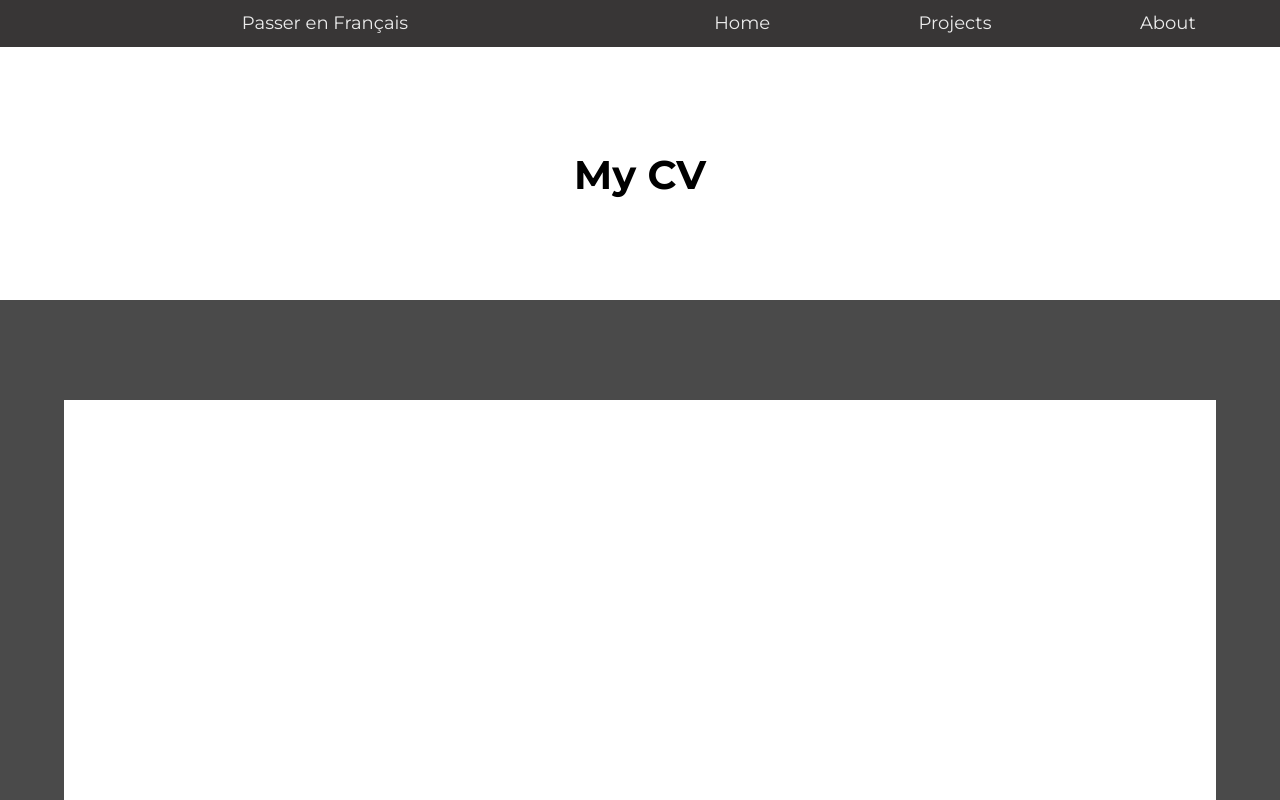
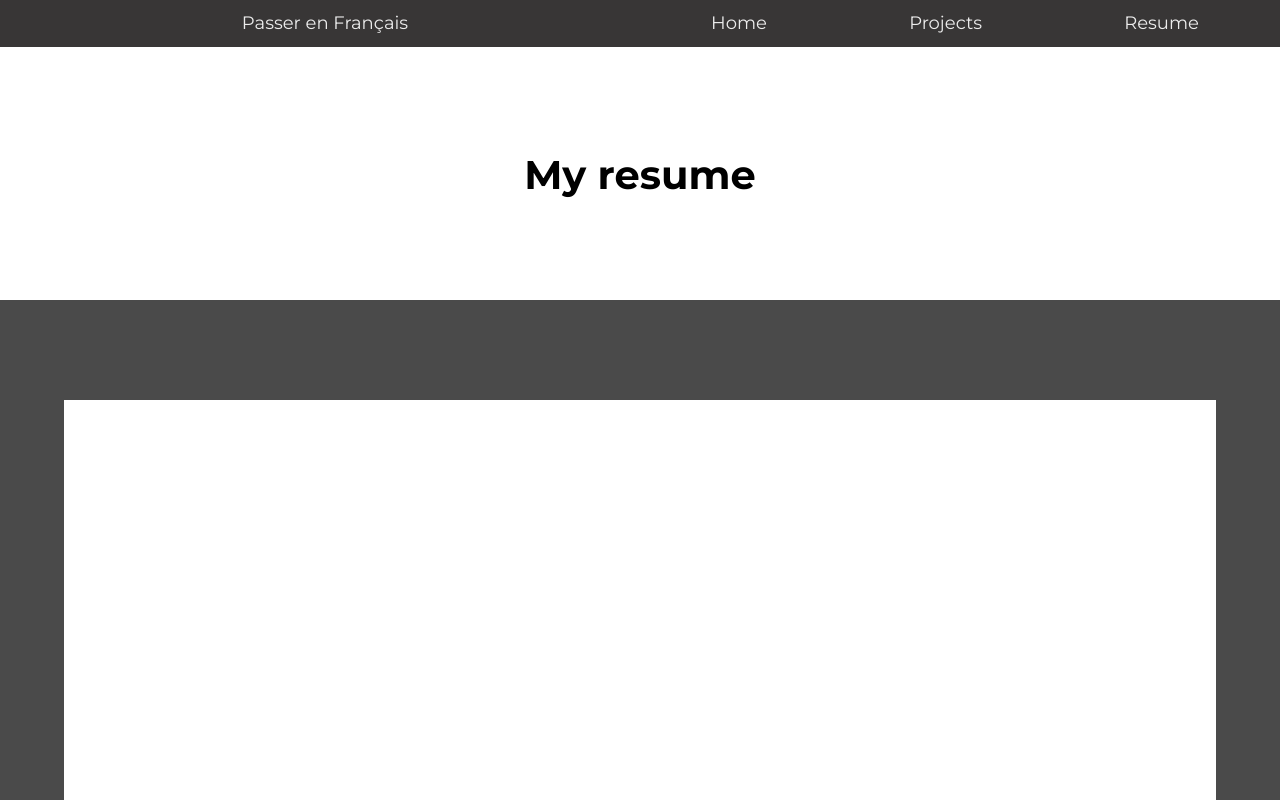
Before and after one commit to lucas-bertinchamp/portfolio, a Next.js app: page /en/cv in a window 1280 px wide. Shown: the top 800 px of the page. Built offline with nearby package versions, Linux system fonts and the light colour scheme.

Commit message:
resume updated

```diff
--- a/app/[lang]/cv/page.js
+++ b/app/[lang]/cv/page.js
@@ -3,14 +3,11 @@ import { useState } from "react";
 import "./cvpage.css";
 
 export default function CvPage({ params: { lang } }) {
-  const cvPath =
-    lang === "en"
-      ? "/pdf/cv/LucasBertinchampCV-EN.pdf"
-      : "/pdf/cv/LucasBertinchampCV-FR.pdf";
+  const cvPath = "/pdf/cv/Lucas_Bertinchamp_CV.pdf";
 
   return (
     <div className="all-box">
-      <div className="cv-header">{lang === "en" ? "My CV" : "Mon CV"}</div>
+      <div className="cv-header">{lang === "en" ? "My resume" : "Mon CV"}</div>
       <div className="cv-box">
         <iframe src={cvPath} className="cv" />
       </div>
--- a/components/navbar.js
+++ b/components/navbar.js
@@ -9,7 +9,7 @@ export default function Navbar({ params: { lang } }) {
 
   let homeText = lang === "en" ? "Home" : "Accueil";
   let projectsText = lang === "en" ? "Projects" : "Projets";
-  let aboutText = lang === "en" ? "About" : "À propos";
+  let aboutText = lang === "en" ? "Resume" : "CV";
 
   return (
     <div className="navbar-perso">
```
Also changed, not shown: 1 other file (tests, documents, lock files or other folders).
